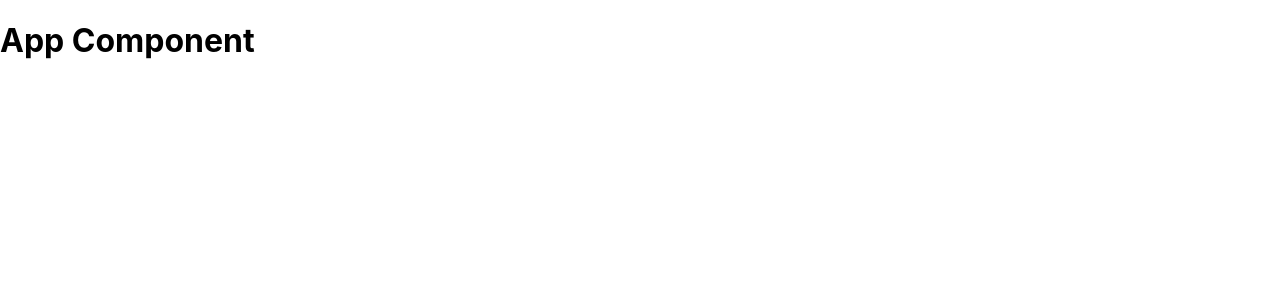
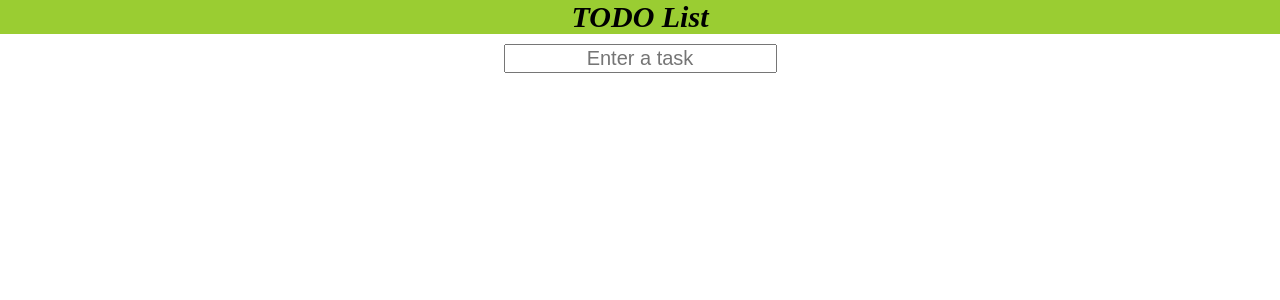
Before and after one commit to GeoAvi/Tailnode, a React (Create React App) app in the folder todolist/: page / in a window 1280 px wide. Shown: the top 300 px of the page. Built offline with nearby package versions, Linux system fonts and the light colour scheme; the HTML template or start-up script is replaced by a standard one.

Commit message:
form created to add task and listing

```diff
--- a/todolist/src/App.js
+++ b/todolist/src/App.js
@@ -1,5 +1,61 @@
-const App = () => {
-  return <h1> App Component </h1>;
-};
+import React, { useState } from 'react';
+import '../src/index.css';
+import Navbar from '../src/Components/Navbar';
+import TodoForm from '../src/Components/TodoForm.js';
+import TodoItem from '../src/Components/TodoItems';
+
+function App() {
+  const [uncompletedTasks, setUncompletedTasks] = useState([]);
+  const [completedTasks, setCompletedTasks] = useState([]);
+  const [taskIdCounter, setTaskIdCounter] = useState(1);
+
+  const addTask = (text) => {
+    const newTask = {
+      id: taskIdCounter,
+      text: text,
+      completed: false,
+    };
+
+    setUncompletedTasks([newTask, ...uncompletedTasks]);
+    setTaskIdCounter(taskIdCounter + 1);
+  };
+
+  const completeTask = (taskId) => {
+    // Find the task to complete in uncompleted tasks
+    const taskToComplete = uncompletedTasks.find((task) => task.id === taskId);
+
+    if (taskToComplete) {
+      // Remove the task from uncompleted tasks
+      const updatedUncompletedTasks = uncompletedTasks.filter(
+        (task) => task.id !== taskId
+      );
+
+      // Update the task as completed
+      taskToComplete.completed = true;
+
+      // Add the completed task to the bottom of completed tasks
+      setCompletedTasks([...completedTasks, taskToComplete]);
+      setUncompletedTasks(updatedUncompletedTasks);
+    }
+  };
+
+  return (
+    <div>
+      <Navbar />
+      <TodoForm addTask={addTask} />
+      <div className="card_item">
+        {uncompletedTasks.map((task) => (
+          <TodoItem key={task.id} task={task} completeTask={completeTask} />
+        ))}
+      </div>
+
+      <div className="card_item">
+        {completedTasks.map((task) => (
+          <TodoItem key={task.id} task={task} completeTask={completeTask} />
+        ))}
+      </div>
+    </div>
+  );
+}
 
 export default App;
--- /dev/null
+++ b/todolist/src/Components/Navbar.js
@@ -0,0 +1,11 @@
+import '../index.css';
+
+const Navbar = () => {
+  return (
+    <div className="Nav_bar">
+      <span>TODO List</span>
+    </div>
+  );
+};
+
+export default Navbar;
--- /dev/null
+++ b/todolist/src/Components/TodoForm.js
@@ -0,0 +1,33 @@
+// TodoForm.js
+import React, { useState } from 'react';
+
+function TodoForm({ addTask }) {
+  const [task, setTask] = useState('');
+
+  const handleInputChange = (e) => {
+    setTask(e.target.value);
+  };
+
+  const handleSubmit = (e) => {
+    e.preventDefault();
+    if (task.trim() !== '') {
+      addTask(task);
+      setTask('');
+    }
+  };
+
+  return (
+    <div className="input_div">
+      <form onSubmit={handleSubmit}>
+        <input
+          type="text"
+          placeholder="Enter a task"
+          value={task}
+          onChange={handleInputChange}
+        />
+      </form>
+    </div>
+  );
+}
+
+export default TodoForm;
--- /dev/null
+++ b/todolist/src/Components/TodoItems.js
@@ -0,0 +1,17 @@
+// TodoItem.js
+import React from 'react';
+
+function TodoItem({ task, completeTask }) {
+  return (
+    <div className="item_card">
+      <input
+        type="checkbox"
+        checked={task.completed}
+        onChange={() => completeTask(task.id)}
+      />
+      <span>{task.text}</span>
+    </div>
+  );
+}
+
+export default TodoItem;
--- a/todolist/src/index.css
+++ b/todolist/src/index.css
@@ -1,8 +1,49 @@
 body {
   margin: 0;
-  font-family: -apple-system, BlinkMacSystemFont, 'Segoe UI', 'Roboto', 'Oxygen',
-    'Ubuntu', 'Cantarell', 'Fira Sans', 'Droid Sans', 'Helvetica Neue',
-    sans-serif;
-  -webkit-font-smoothing: antialiased;
-  -moz-osx-font-smoothing: grayscale;
 }
+
+.Nav_bar {
+  display: flex;
+  background: yellowgreen;
+  justify-content: center;
+  align-items: center;
+  /* justify-content: space-between; */
+}
+
+.Nav_bar span {
+  font-size: 30px;
+  color: black;
+  font-style: oblique;
+  font-family: cursive;
+  font-weight: 700;
+}
+
+.input_div {
+  padding: 10px;
+  display: flex;
+  place-content: center;
+}
+.input_div input {
+  display: flex;
+  text-align: center;
+  font-size: 20px;
+}
+
+.item_card {
+  width: 50%;
+  margin-left: 25%;
+  display: flex;
+  align-items: center;
+  font-size: 20px;
+  background-color: lightgrey;
+  padding: 6px;
+  margin-bottom: 2px;
+  border-radius: 6px;
+  transition: background-color 0.3s ease;
+}
+.item_card span {
+  padding-left: 5px;
+  display: flex;
+  align-items: center;
+  font-size: 20px;
+}
```
